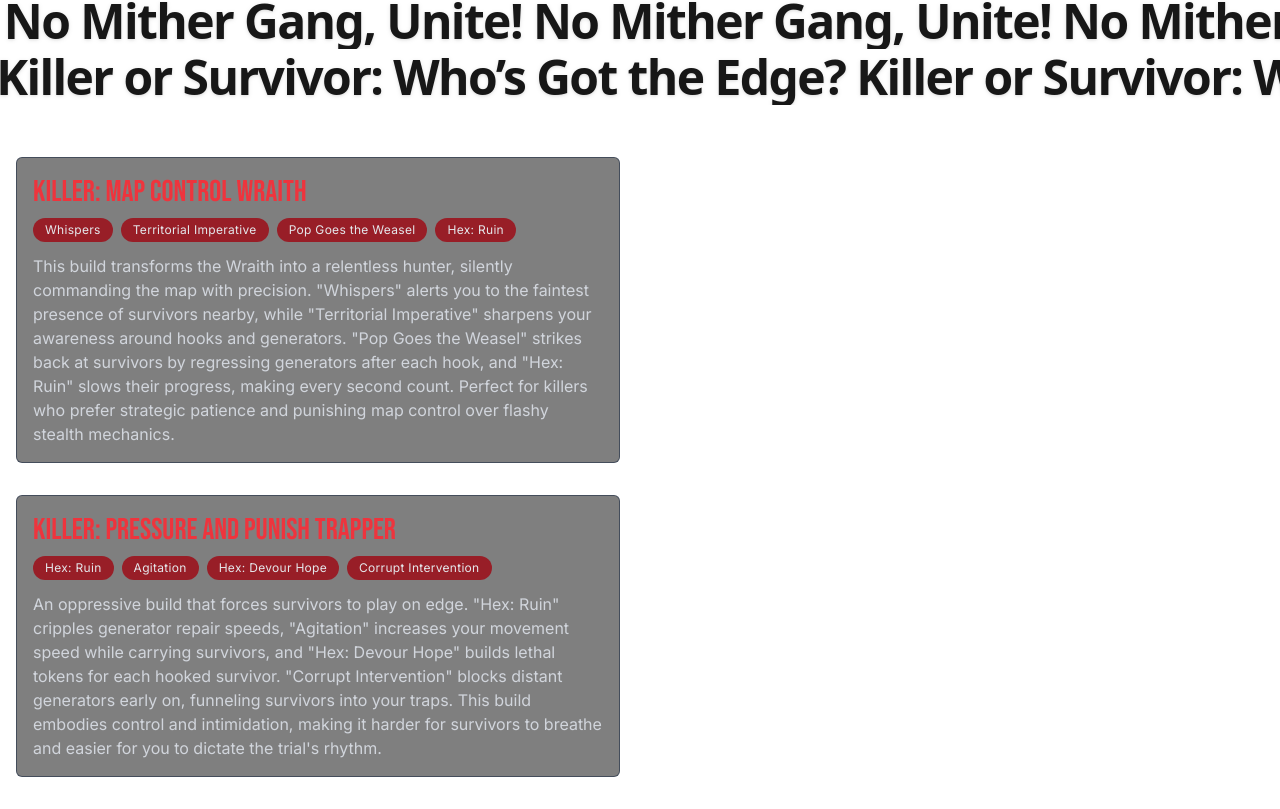
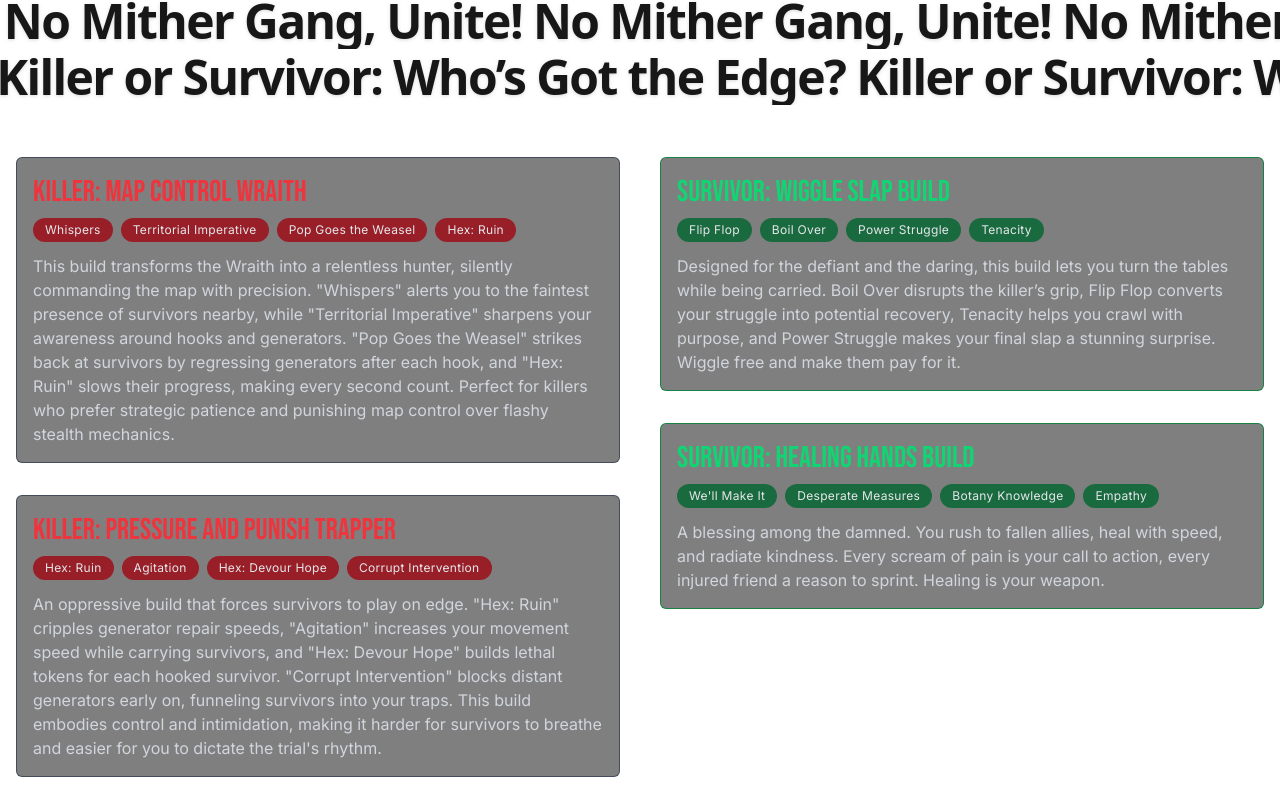
Before and after one commit to FredH2O/offthehook, a Next.js app: page / in a window 1280 px wide. Shown: the part 827-1636 px from the top of the page. Built offline with nearby package versions, Linux system fonts and the light colour scheme.

Commit message:
feat: survivor builds cleanly displayed but style needs some tweaking

```diff
--- a/components/build-of-the-week/BuildOfTheWeek.tsx
+++ b/components/build-of-the-week/BuildOfTheWeek.tsx
@@ -1,4 +1,5 @@
 import { killerBuilds, type KillerBuild } from "@/data/killerBuilds";
+import { survivorBuilds, type SurvivorBuild } from "@/data/survivorBuilds";
 
 const BuildOfTheWeek = () => {
   return (
@@ -39,6 +40,38 @@ const BuildOfTheWeek = () => {
       </div>
 
       {/* survivor */}
+      <div className="space-y-8">
+        {survivorBuilds
+          .filter((_: SurvivorBuild, index: number) => [0, 2].includes(index))
+          .map((build, index) => (
+            <div
+              key={index}
+              className="p-4 border border-green-700/80 rounded-md bg-black/50 backdrop-blur-sm"
+            >
+              <div>
+                <h3 className="text-3xl text-green-400/90">
+                  Survivor: {build.name}
+                </h3>
+                <ul className="flex flex-wrap gap-2 text-sm text-gray-200 mt-2">
+                  {build.perks.map((perks) => (
+                    <li
+                      key={perks}
+                      className="bg-green-800/80 px-3 py-1 rounded-full text-xs tracking-wide"
+                    >
+                      {perks}
+                    </li>
+                  ))}
+                </ul>
+              </div>
+
+              <div>
+                <p className="mt-3 text-gray-300 text-md">
+                  {build.description}
+                </p>
+              </div>
+            </div>
+          ))}
+      </div>
     </section>
   );
 };
--- a/data/survivorBuilds.ts
+++ b/data/survivorBuilds.ts
@@ -0,0 +1,66 @@
+export type SurvivorBuild = {
+  name: string;
+  perks: string[];
+  description: string;
+};
+
+export const survivorBuilds: SurvivorBuild[] = [
+  {
+    name: "Wiggle Slap Build",
+    perks: ["Flip Flop", "Boil Over", "Power Struggle", "Tenacity"],
+    description:
+      "Designed for the defiant and the daring, this build lets you turn the tables while being carried. Boil Over disrupts the killer’s grip, Flip Flop converts your struggle into potential recovery, Tenacity helps you crawl with purpose, and Power Struggle makes your final slap a stunning surprise. Wiggle free and make them pay for it.",
+  },
+  {
+    name: "Shadow Walker Build",
+    perks: ["Iron Will", "Urban Evasion", "Quick & Quiet", "Dance With Me"],
+    description:
+      "For the silent shadow who disappears like mist. This build lets you crouch-walk swiftly, vault without a sound, and vanish without a trace. No breathing, no noise — just silence and escape.",
+  },
+  {
+    name: "Healing Hands Build",
+    perks: [
+      "We'll Make It",
+      "Desperate Measures",
+      "Botany Knowledge",
+      "Empathy",
+    ],
+    description:
+      "A blessing among the damned. You rush to fallen allies, heal with speed, and radiate kindness. Every scream of pain is your call to action, every injured friend a reason to sprint. Healing is your weapon.",
+  },
+  {
+    name: "Loop De Loop Build",
+    perks: ["Dead Hard", "Lithe", "Windows of Opportunity", "Resilience"],
+    description:
+      "This is the build for the loop artist — the master of tiles and pallets. Spot every vault and pallet, vault faster when injured, and chain escapes like a choreographed dance. Loop until the killer weeps.",
+  },
+  {
+    name: "Selfish Escape Build",
+    perks: ["Adrenaline", "Decisive Strike", "Unbreakable", "Sprint Burst"],
+    description:
+      "Survival is the only goal. With Sprint Burst and Adrenaline, you're gone before the killer blinks. Get slugged? Rise again. Grabbed? Strike back. You're not here to help — you're here to *live*.",
+  },
+  {
+    name: "The Aura Whisperer Build",
+    perks: ["Kindred", "Bond", "Open-Handed", "Dark Sense"],
+    description:
+      "See all, know all. Whether allies are near or far, and whether the killer lurks nearby, you're always a step ahead. Your eyes pierce the Fog — and guide your friends to safety.",
+  },
+  {
+    name: "Unhook Hero Build",
+    perks: [
+      "Borrowed Time",
+      "Off the Record",
+      "Deliverance",
+      "Decisive Strike",
+    ],
+    description:
+      "Built for the brave who rush the hook and make miracles happen. You earn your freedom and protect others as you run interference. You’re the guardian angel with a backbone of steel.",
+  },
+  {
+    name: "Generator Gremlin Build",
+    perks: ["Prove Thyself", "Repressed Alliance", "Overzealous", "Resilience"],
+    description:
+      "Your mission is simple: power those gens. With a blessing or a cleanse, you surge with speed. With a teammate nearby, you fly. You're not flashy — you're the reason the gates open.",
+  },
+];
```
